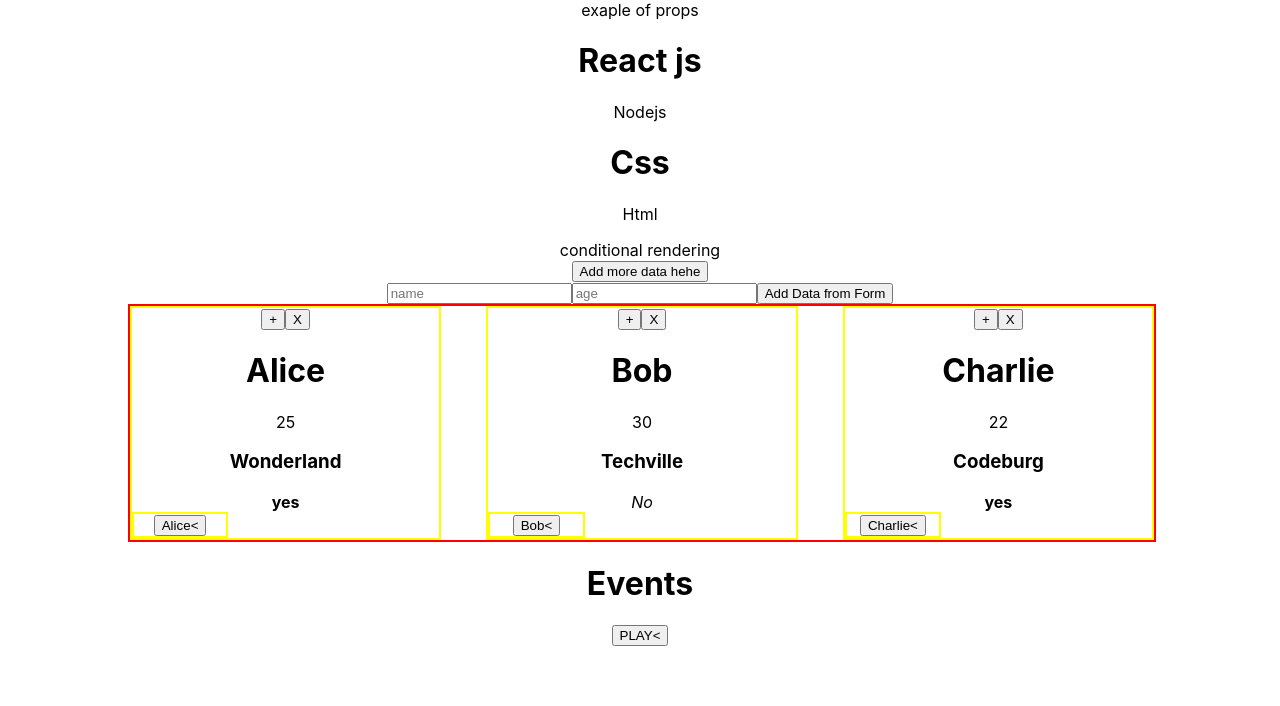
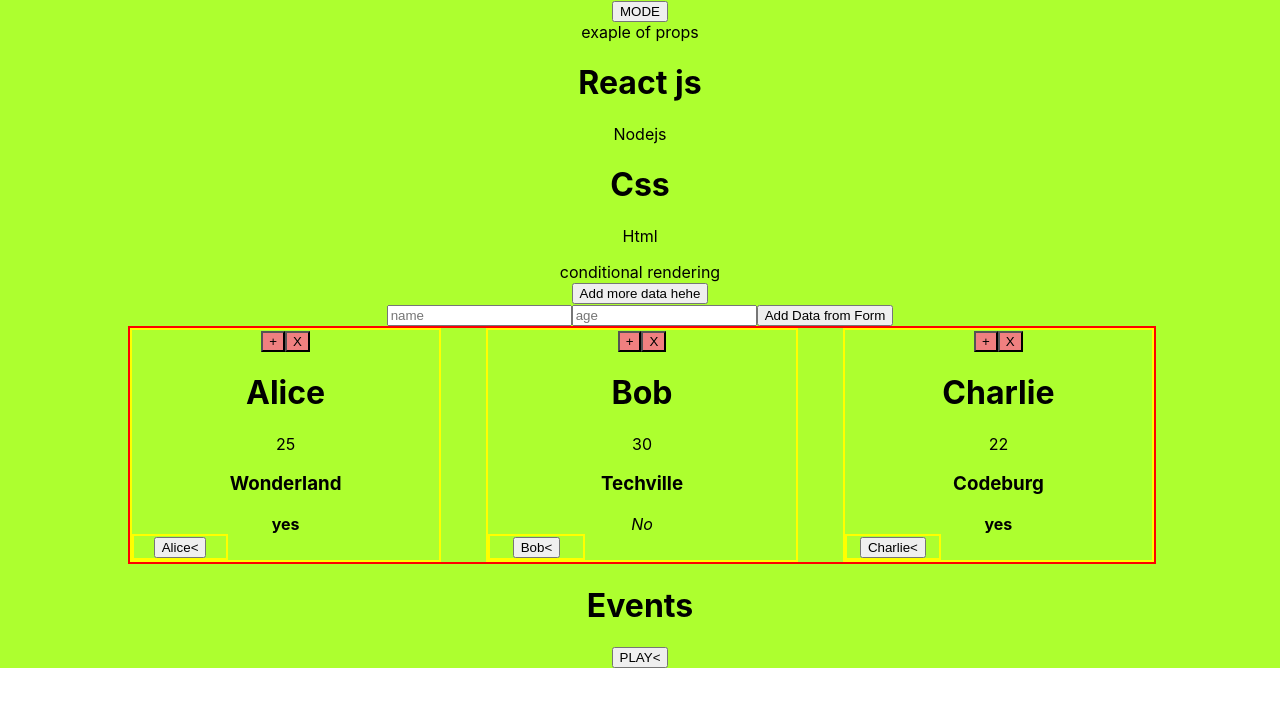
Before and after one commit to TanyaIndian/react-notes, a React (Create React App) app in the folder my-app/: page / in a window 1280 px wide. Shown: the top 706 px of the page. Built offline with nearby package versions, Linux system fonts and the light colour scheme.

Commit message:
added till theme change

```diff
--- a/my-app/src/App.css
+++ b/my-app/src/App.css
@@ -2,37 +2,28 @@
   text-align: center;
 }
 
-.App-logo {
-  height: 40vmin;
-  pointer-events: none;
+
+
+
+
+.light{
+  background-color: greenyellow;
+}
+.dark{
+  background-color: blue;
 }
 
-@media (prefers-reduced-motion: no-preference) {
-  .App-logo {
-    animation: App-logo-spin infinite 20s linear;
-  }
+.container{
+  width: 80%;
+  display: flex;
+  border: 2px solid red;
+  margin-left: 10%;
+  justify-content: space-between;
+
 }
+.container div{
+  border: 2px solid yellow;
+  width: 30%;
 
-.App-header {
-  background-color: #282c34;
-  min-height: 100vh;
-  display: flex;
-  flex-direction: column;
-  align-items: center;
-  justify-content: center;
-  font-size: calc(10px + 2vmin);
-  color: white;
+
 }
-
-.App-link {
-  color: #61dafb;
-}
-
-@keyframes App-logo-spin {
-  from {
-    transform: rotate(0deg);
-  }
-  to {
-    transform: rotate(360deg);
-  }
-}
--- a/my-app/src/App.js
+++ b/my-app/src/App.js
@@ -1,18 +1,18 @@
 import './App.css';
 import Video from './Components/Video';
 import data from './Components/data';
-// import Person from './Components/Person'
-import './Components/Person.css'
+import Person from './Components/Person'
 import Button from './Components/Button';
-import { useReducer, useState } from 'react';
+import { useContext, useReducer, useState } from 'react';
 import Form from './Components/Form';
 import PersonList from './Components/PersonList';
+import ThemeContext from './context/ThemeContext';
 
 
 function App() {
   // const [Videodata,setVideodata] = useState(data)
 
-
+const [mode,setMode] = useState('light')
 
   const [editablePerson, setEditablePerson] = useState(null)
 
@@ -86,7 +86,9 @@ function App() {
   //   //  setVideodata([...Videodata,{...Formdata,id:Videodata.length+1}])
   //  }
   return (
-    <div className="App">
+    <ThemeContext.Provider value= {mode}>
+    <div className = {`App  ${mode}`} >
+      <button onClick={()=>setMode(mode == 'light' ? 'dark' :'light')}>MODE</button>
 
       <div>exaple of props</div>
 
@@ -126,6 +128,7 @@ function App() {
 
 
     </div>
+    </ThemeContext.Provider>
   );
 }
 
--- a/my-app/src/Components/Button.js
+++ b/my-app/src/Components/Button.js
@@ -23,7 +23,7 @@ const [value,setValue] = useState(true)
     return (
         <>
         {/* component is not getting updated on even if the value is changed to false when play button is clicked but working fine in console */}
-        <button onClick={()=>handleChange()}>{children}{value ? '<' : '||'}</button>
+        <button  onClick={()=>handleChange()}>{children}{value ? '<' : '||'}</button>
 
         {/* <button onClick={()=>handleChange()}>{children}</button> */}
 
--- a/my-app/src/Components/Person.css
+++ b/my-app/src/Components/Person.css
@@ -1,14 +1,11 @@
-.container{
-    width: 80%;
-    display: flex;
-    border: 2px solid red;
-    margin-left: 10%;
-    justify-content: space-between;
-
-}
-.container div{
-    border: 2px solid yellow;
-    width: 30%;
 
 
+
+button.light{
+    background-color: lightcoral;
 }
+
+button.dark{
+    background-color: black;
+    color: white;
+}
--- a/my-app/src/Components/Person.js
+++ b/my-app/src/Components/Person.js
@@ -1,8 +1,11 @@
+import { useContext } from 'react'
 import './Person.css'
-
+import ThemeContext from '../context/ThemeContext'
 
 function Person({name,age,city,isStudent,children,id,editPerson,dispatch})
 {
+
+    const theme = useContext(ThemeContext)
 
 // conditional
 
@@ -10,8 +13,8 @@ function Person({name,age,city,isStudent,children,id,editPerson,dispatch})
         <>
 
             <div>
-                <button onClick={()=>editPerson(id)}>+</button>
-                <button onClick={()=>dispatch({type:'DELETE',payload:id})}>X</button>
+                <button className={theme} onClick={()=>editPerson(id)}>+</button>
+                <button className= {theme} onClick={()=>dispatch({type:'DELETE',payload:id})}>X</button>
                 <h1>{name}</h1>
                 <p> {age} </p>
                 <h3> {city} </h3>
--- /dev/null
+++ b/my-app/src/context/ThemeContext.js
@@ -0,0 +1,5 @@
+import { createContext } from "react";
+
+const ThemeContext = createContext("light")
+
+export default ThemeContext
```
